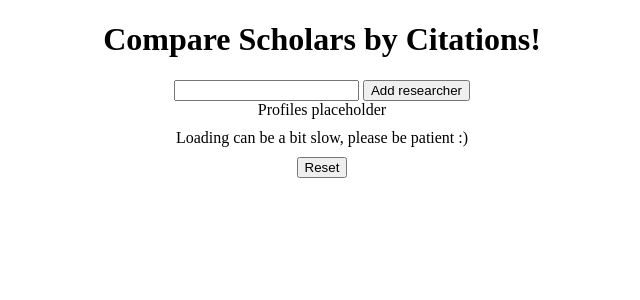
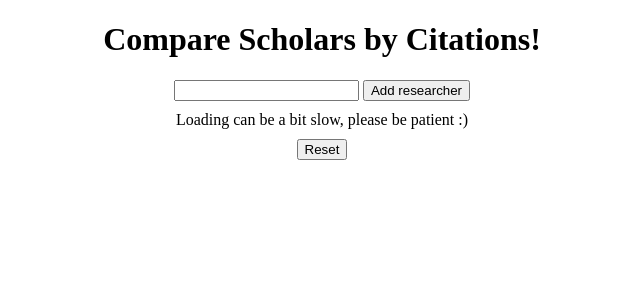
Before and after one commit to Scriddie/Schoolar, a Flask app: template templates/simple.html in a window 1280 px wide. Shown: the top 300 px of the page, without its empty margins (318-958 px from the left). Run offline with Flask 2, Linux system fonts and the light colour scheme; the template is opened without the code that fills it: most values are stand-ins (such as "Sample title", 1, 10 or a date in 2020); some libraries are stand-ins or nearby versions.

Commit message:
profiles

```diff
--- a/templates/simple.html
+++ b/templates/simple.html
@@ -7,7 +7,7 @@
             <input name="add_researcher">
             <input type="submit" value="Add researcher">
         </form>
-        <div name="profile_suggestions">Profiles placeholder</div>
+        <div id="profiles">Profiles placeholder</div>
         <div style="margin-top: 10px; margin-bottom: 10px">Loading can be a bit slow, please be patient :)</div>
         <!-- TODO
         <form method="POST">
@@ -25,7 +25,7 @@
 <script src='https://cdn.plot.ly/plotly-latest.min.js'></script>
 <script type='text/javascript'>
     // author suggestions
-    document.getElementById("profile_suggestions").innerHTML = {{profile_names}};
+    document.getElementById("profiles").innerHTML = {{profile_names}};
     // bar plot
     var bar = {{bar | safe}};
     Plotly.plot('bar',bar,{});
```
